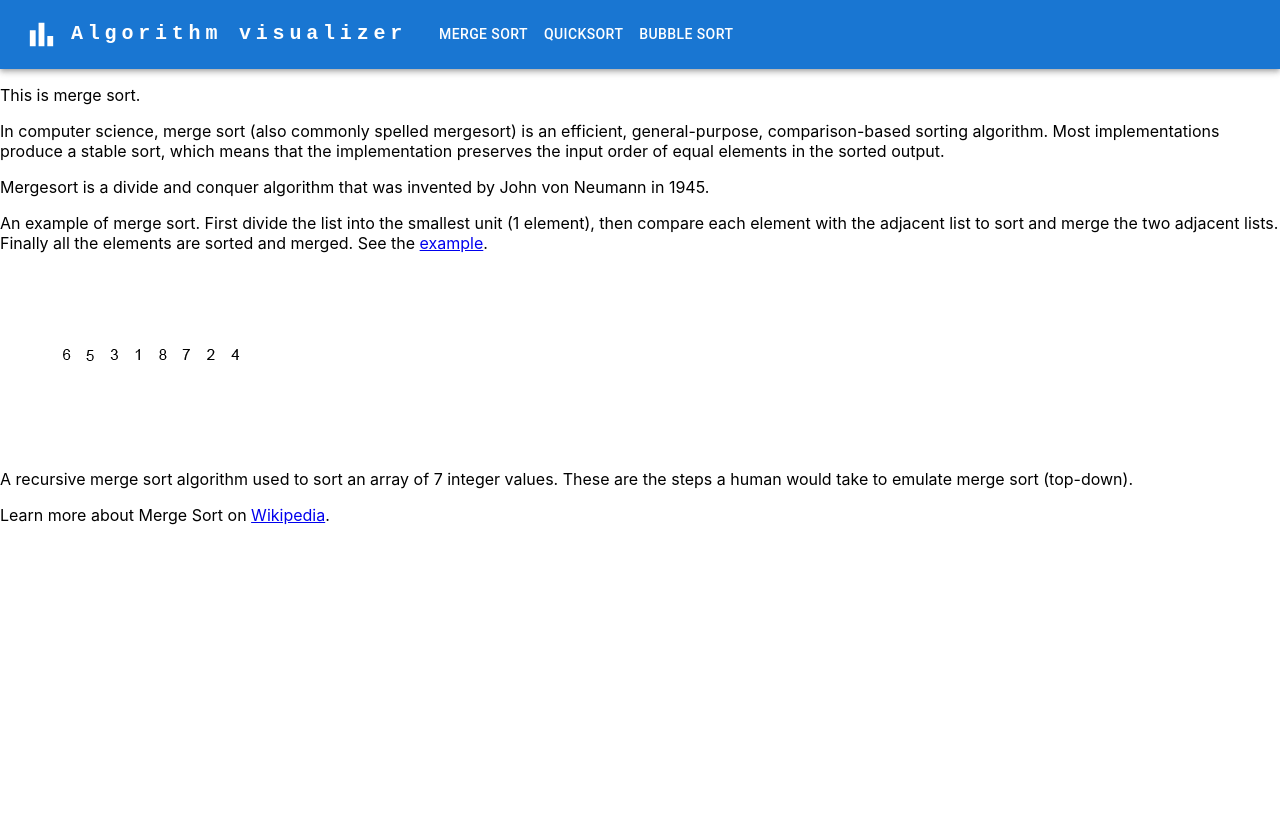
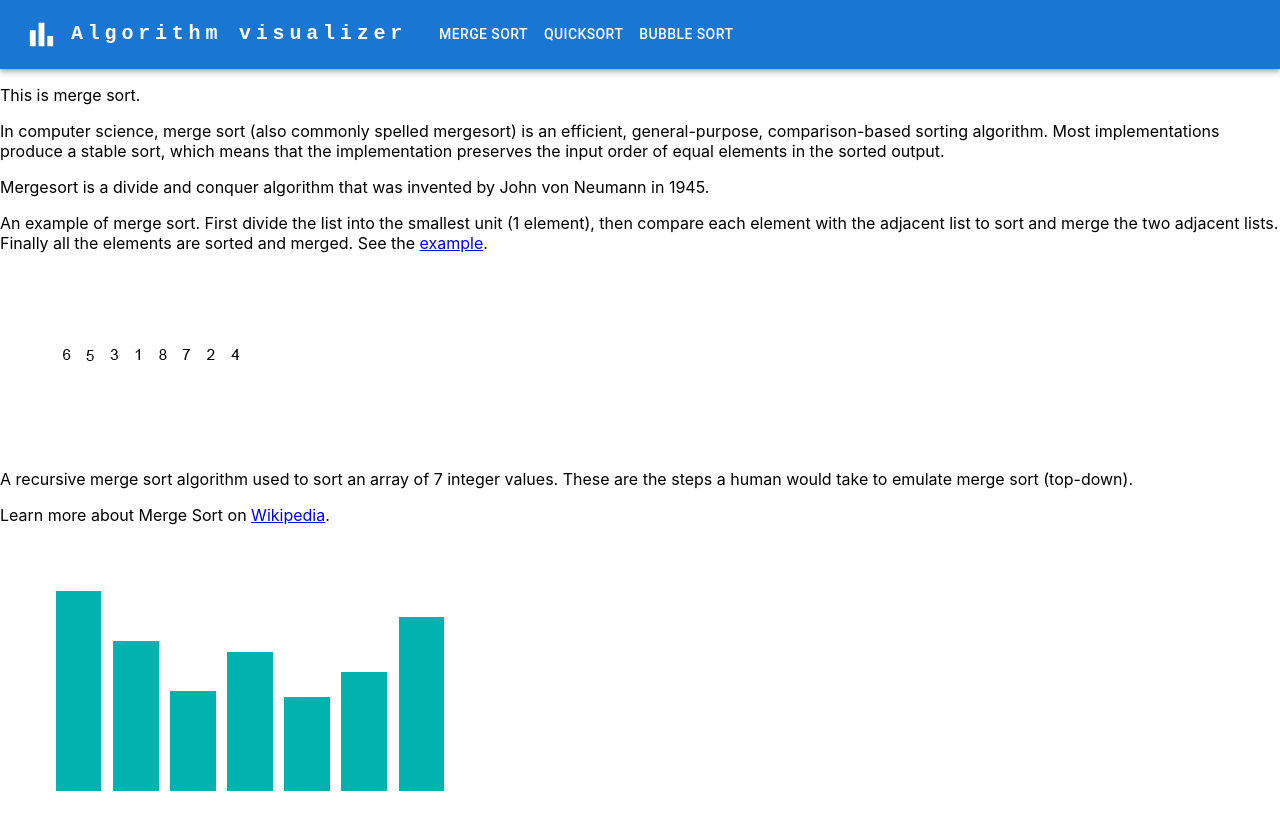
Before and after one commit to arkossyborbala/project_2023, a React (Create React App) app: page / in a window 1280 px wide. Shown: the top 830 px of the page. Before the commit the page ends 800 px from the top, so only its background shows below. Built offline with nearby package versions, Linux system fonts and the light colour scheme.

Commit message:
mini bar graphs, components mappa

```diff
--- a/package.json
+++ b/package.json
@@ -7,6 +7,7 @@
     "@emotion/styled": "11.11.0",
     "@mui/icons-material": "5.14.15",
     "@mui/material": "5.14.15",
+    "@mui/x-charts": "latest",
     "@testing-library/jest-dom": "^5.16.5",
     "@testing-library/react": "^13.4.0",
     "@testing-library/user-event": "^14.4.3",
--- a/src/App.js
+++ b/src/App.js
@@ -1,7 +1,8 @@
 import React, { useState } from 'react';
 import './App.css';
-import ExplanatoryText from './ExplanatoryText.js';
-import TopBar from './TopBar.js';
+import ExplanatoryText from './components/ExplanatoryText.js';
+import TopBar from './components/TopBar.js';
+import SortingVisualizer from './components/SortingVisualizer.js';
 
 
 
@@ -11,6 +12,7 @@ export default function App() {
     <>
       <TopBar setIndexOfText={setIndexOfText} />
       <ExplanatoryText index={indexOfText} />
+      <SortingVisualizer />
     </>
   );
 }
--- /dev/null
+++ b/src/components/SortingVisualizer.js
@@ -0,0 +1,27 @@
+import {useState} from 'react';
+import { ChartContainer, BarPlot } from '@mui/x-charts';
+
+const uData = [4000, 3000, 2000, 2780, 1890, 2390, 3490];
+const xLabels = [
+  'Page A',
+  'Page B',
+  'Page C',
+  'Page D',
+  'Page E',
+  'Page F',
+  'Page G',
+];
+
+function SortingVisualizer() {
+    return (
+        <ChartContainer
+          width={500}
+          height={300}
+          series={[{ data: uData, label: 'uv', type: 'bar' }]}
+          xAxis={[{ scaleType: 'band', data: xLabels }]}
+        >
+          <BarPlot />
+        </ChartContainer>
+    );
+}
+export default SortingVisualizer;
```
Also changed, not shown: src/components/ExplanatoryText.js (renamed from src/ExplanatoryText.js), src/components/TopBar.js (renamed from src/TopBar.js), 1 other file (tests, documents, lock files or other folders).
